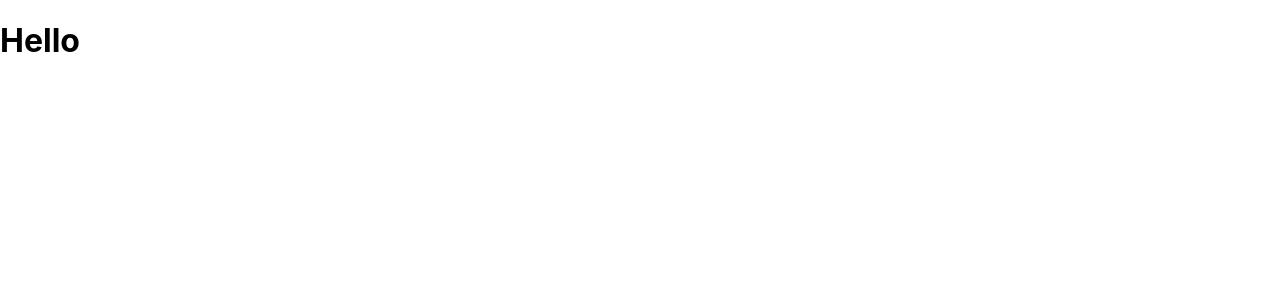
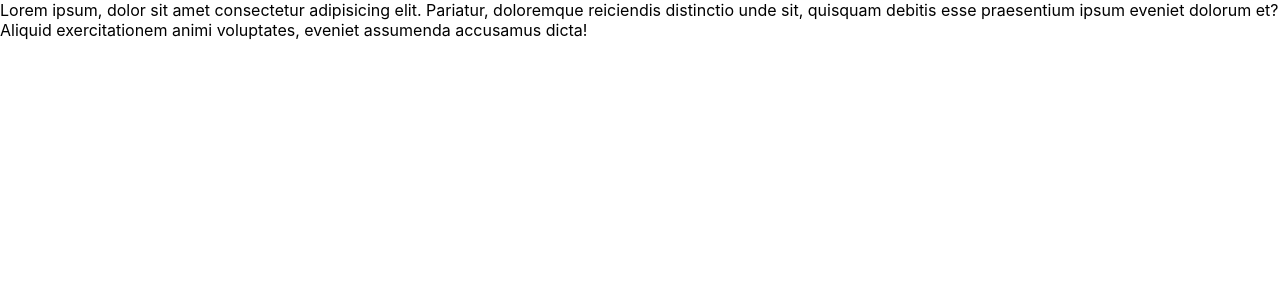
Before and after one commit to kodedocker/reactapp, a React (Create React App) app: page / in a window 1280 px wide. Shown: the top 300 px of the page. Built offline with nearby package versions, Linux system fonts and the light colour scheme.

Commit message:
multiline jsx.

```diff
--- a/src/App.js
+++ b/src/App.js
@@ -1,6 +1,13 @@
 // JSX XML
 function App() {
-  return <h1>Hello</h1>;
+  return (
+    <div>
+      Lorem ipsum, dolor sit amet consectetur adipisicing elit. Pariatur,
+      doloremque reiciendis distinctio unde sit, quisquam debitis esse
+      praesentium ipsum eveniet dolorum et? Aliquid exercitationem animi
+      voluptates, eveniet assumenda accusamus dicta!
+    </div>
+  );
 }
 
 export default App;
```
